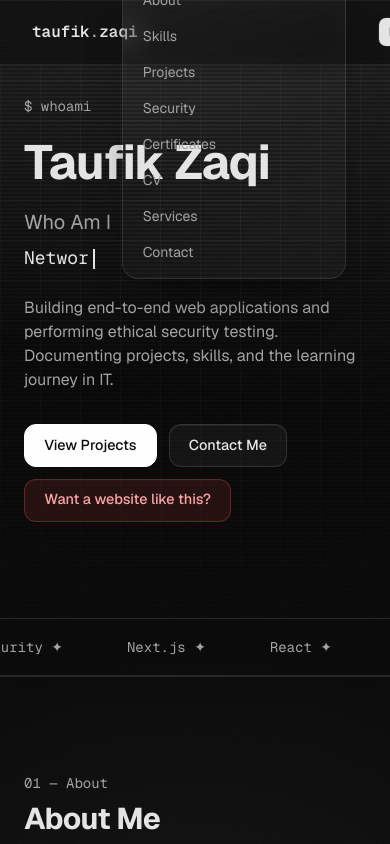
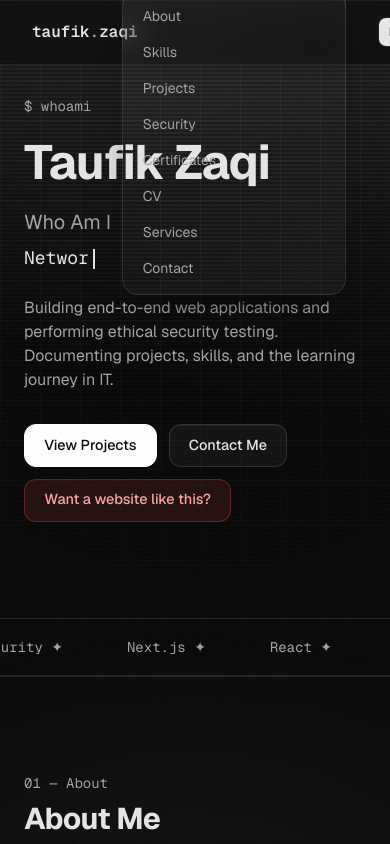
Before and after one commit to zyk-ishere/zyk-portofolio, a Next.js app: page / in a window 390 px wide. Both pictures are taken after a click on the button "Open menu". Shown: the top 844 px of the page. Built offline with nearby package versions, Linux system fonts and the light colour scheme.

Commit message:
fix(mobile-nav): lower dropdown further

```diff
--- a/src/components/mobile-nav.tsx
+++ b/src/components/mobile-nav.tsx
@@ -72,7 +72,7 @@ export function MobileNav({
       {open && (
         <div
           id="mobile-menu"
-          className="card fixed right-4 top-[4.75rem] z-50 w-56 max-w-[calc(100vw-2rem)] p-2"
+          className="card fixed right-4 top-[5.75rem] z-50 w-56 max-w-[calc(100vw-2rem)] p-2"
         >
           {items.map((item) => (
             <a
```
